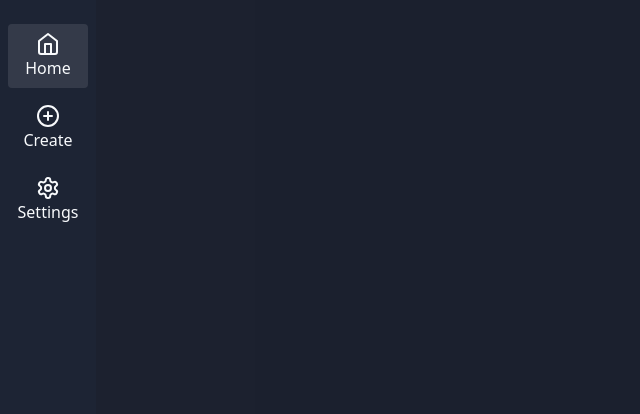
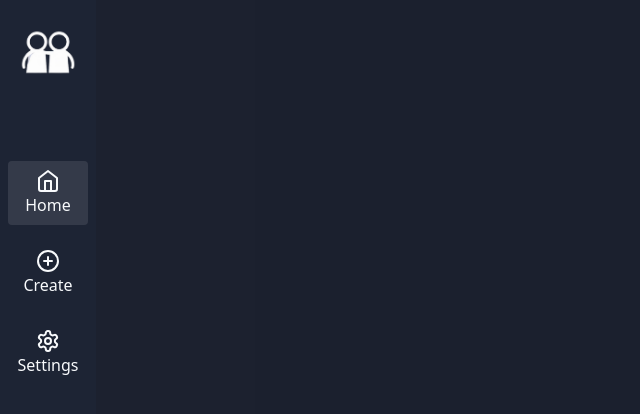
Before and after one commit to spellsaif/dost-web-app, a Next.js app: page / in a window 1280 px wide. Shown: the top 414 px of the page, without its empty margins (0-640 px from the left). Built offline with nearby package versions, Linux system fonts and the light colour scheme.

Commit message:
added logo

```diff
--- a/components/sidebar.tsx
+++ b/components/sidebar.tsx
@@ -2,6 +2,7 @@
 
 import { cn } from "@/lib/utils";
 import { Home, Settings, PlusCircle } from "lucide-react";
+import Image from "next/image";
 import Link from "next/link";
 import {usePathname} from 'next/navigation'
 
@@ -28,11 +29,14 @@ const Sidebar = () => {
         }
     ]
     return (
-        <section className="bg-secondary/50 w-24 py-4">
-            <div className="w-full flex flex-col items-center">
+        <section className="bg-secondary/50 w-24 py-6 flex flex-col items-center">
+            <Link href="/">
+                <Image src="/logo.png" alt="logo" width={60} height={60} />
+            </Link>
+            <div className="w-full flex flex-col items-center mt-16">
                 {
                 routes.map(({href, label, icon: Icon}) => (
-                    <Link key={href} href={href} className={cn("flex flex-col items-center rounded mt-2 w-20  py-2 hover:bg-primary/10", pathname === href ? "bg-primary/10": "")}>
+                    <Link key={href} href={href} className={cn("flex flex-col items-center rounded mt-4 w-20  py-2 hover:bg-primary/10", pathname === href ? "bg-primary/10": "")}>
                         <Icon />
                         {label}
                     </Link>
```
Also changed, not shown: public/logo.png (added).
